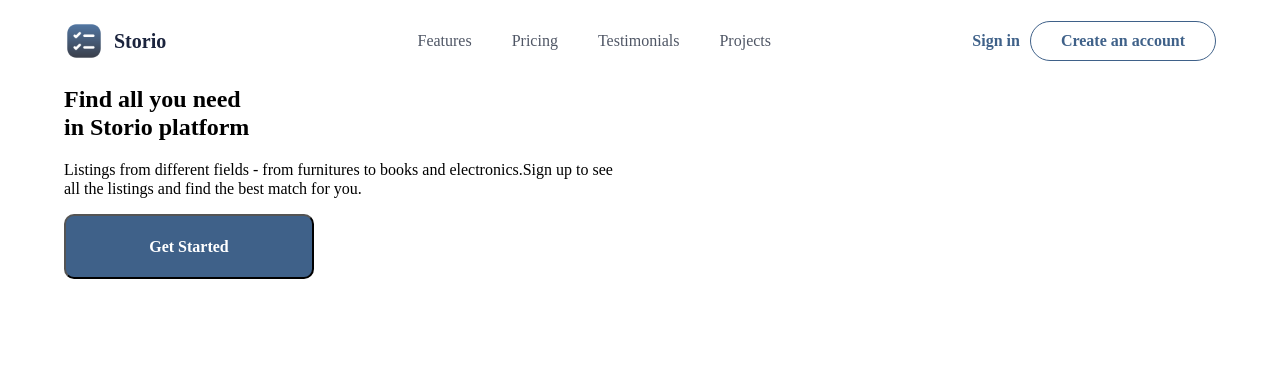
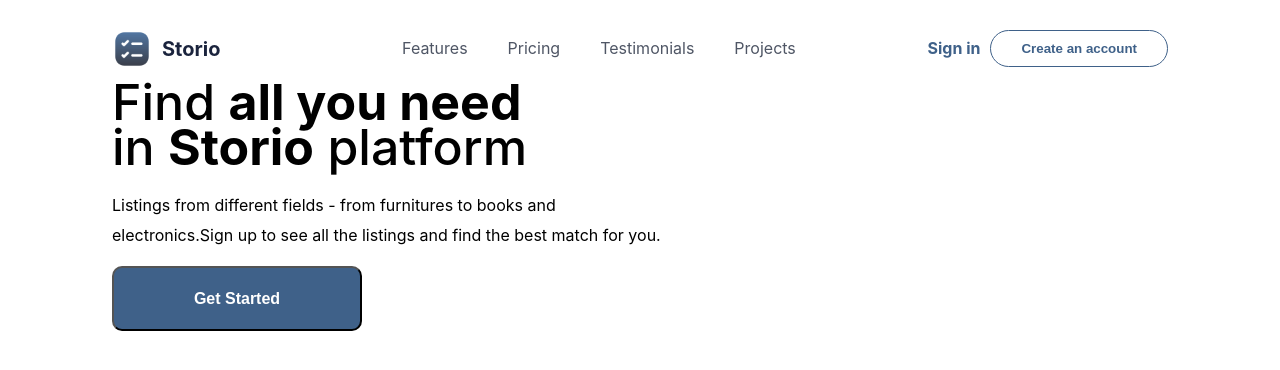
Before and after one commit to hryvero/Storio, a Next.js app: page / in a window 1280 px wide. Shown: the top 370 px of the page. Built offline with nearby package versions, Linux system fonts and the light colour scheme.

Commit message:
fix: add reset styles

```diff
--- a/package.json
+++ b/package.json
@@ -11,6 +11,7 @@
   "dependencies": {
     "next": "14.2.7",
     "normalize.css": "^8.0.1",
+    "normalize.scss": "^0.1.0",
     "react": "^18",
     "react-dom": "^18"
   },
--- a/src/app/components/Banner/index.jsx
+++ b/src/app/components/Banner/index.jsx
@@ -3,12 +3,9 @@ import styles from './styles.module.scss'
 
 
 const Banner = (props) => {
-
-    const titleClassNames= `styles.banner__title  styles.banner__title${props.className}`
-
     return (
-        <div className={styles.banner }>
-            <h2 className={titleClassNames}>{props.title}</h2>
+        <div className={styles.banner}>
+            <h2 className={styles.banner__title }>{props.title}</h2>
             <p className={styles.banner__description}>{props.description}</p>
         </div>
     );
--- a/src/app/components/Banner/styles.module.scss
+++ b/src/app/components/Banner/styles.module.scss
@@ -2,11 +2,13 @@
     width:555px;
     text-align: left;
 }
-
-.banner__title_size_l{
+.banner__title{
+    line-height: 45px;
+    font-weight: 500;
     font-size: 50px;
-    background-color: red;
 }
-.banner__title{
-    background-color: aqua;
+.banner__description{
+    font-size: 16px;
+    line-height: 30px;
+    margin-top: 20px;
 }
--- /dev/null
+++ b/src/app/global.scss
@@ -0,0 +1,49 @@
+// @import 'normalize.scss';
+html,
+body {
+  padding: 0;
+  margin: 0;
+  font-family:
+    -apple-system,
+    BlinkMacSystemFont,
+    Segoe UI,
+    Roboto,
+    Oxygen,
+    Ubuntu,
+    Cantarell,
+    Fira Sans,
+    Droid Sans,
+    Helvetica Neue,
+    sans-serif;
+  line-height: 1.6;
+  font-size: 18px;
+}
+h1, h2,h3,h4,h5{
+  margin: 0;
+}
+
+* {
+  box-sizing: border-box;
+}
+
+a {
+  color: #0070f3;
+  text-decoration: none;
+}
+
+a:hover {
+  text-decoration: underline;
+}
+
+img {
+  max-width: 100%;
+  display: block;
+}
+
+// .main {
+//   align-items: center;
+//   padding: 1rem 4rem;
+//   max-width: 1200px;
+//   margin: 0 auto;
+//   min-height: 100vh;
+// }
--- a/src/app/globals.css
+++ /dev/null
@@ -1,3 +0,0 @@
-body{
-    background-color: red;
-}
--- a/src/app/layout.js
+++ b/src/app/layout.js
@@ -1,4 +1,5 @@
-import 'normalize.css';
+import './global.scss';
+import './page.module.scss';
 export const metadata = {
   title: "Storio",
   description: "Store for everyone",
--- a/src/app/page.js
+++ b/src/app/page.js
@@ -1,4 +1,3 @@
-import 'normalize.css';
 import styles from "./page.module.scss";
 import Header from "./components/Header";
 import Button from "./components/Button";
@@ -11,7 +10,7 @@ export default function Home() {
   const bannerText={
     title:<Fragment> Find <strong> all you need </strong> <br/> in  <strong>Storio</strong> platform </Fragment>,
     description:"Listings from different fields - from furnitures to books and electronics.Sign up to see all the listings and find the best match for you.",
-    className: "_size_l"
+    className: "styles.banner__title_size_l"
   }
   return (
     <main className={styles.main}>
--- a/src/app/page.module.scss
+++ b/src/app/page.module.scss
@@ -1,4 +1,3 @@
-@import-normalize;
 .main {
   align-items: center;
   padding: 1rem 4rem;
```
Also changed, not shown: 1 other file (tests, documents, lock files or other folders).
